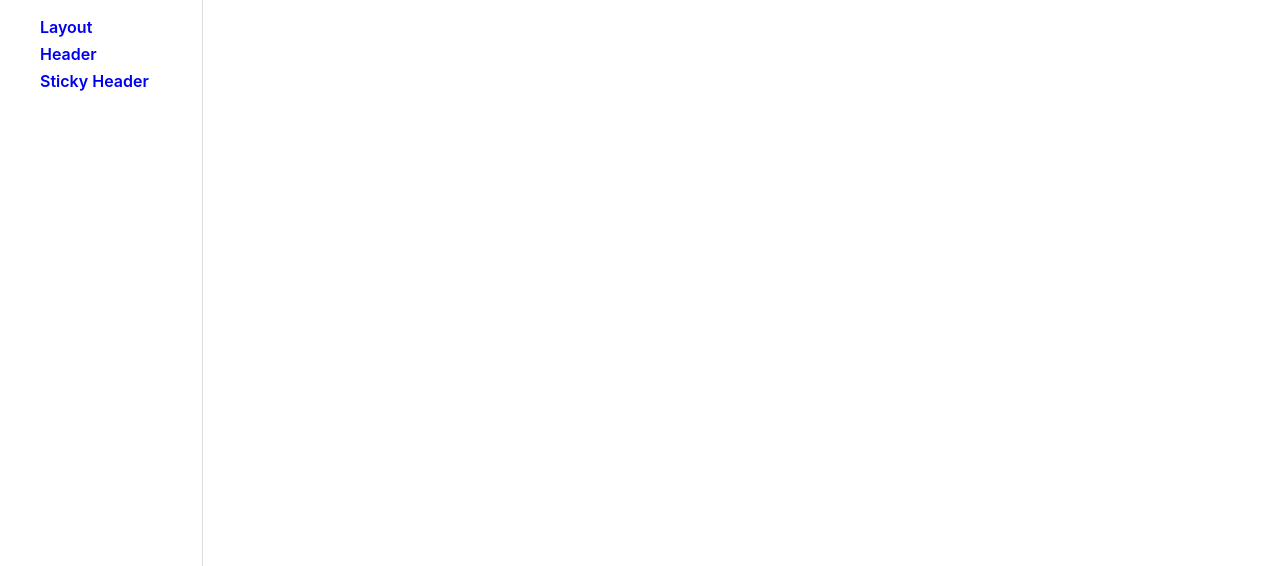
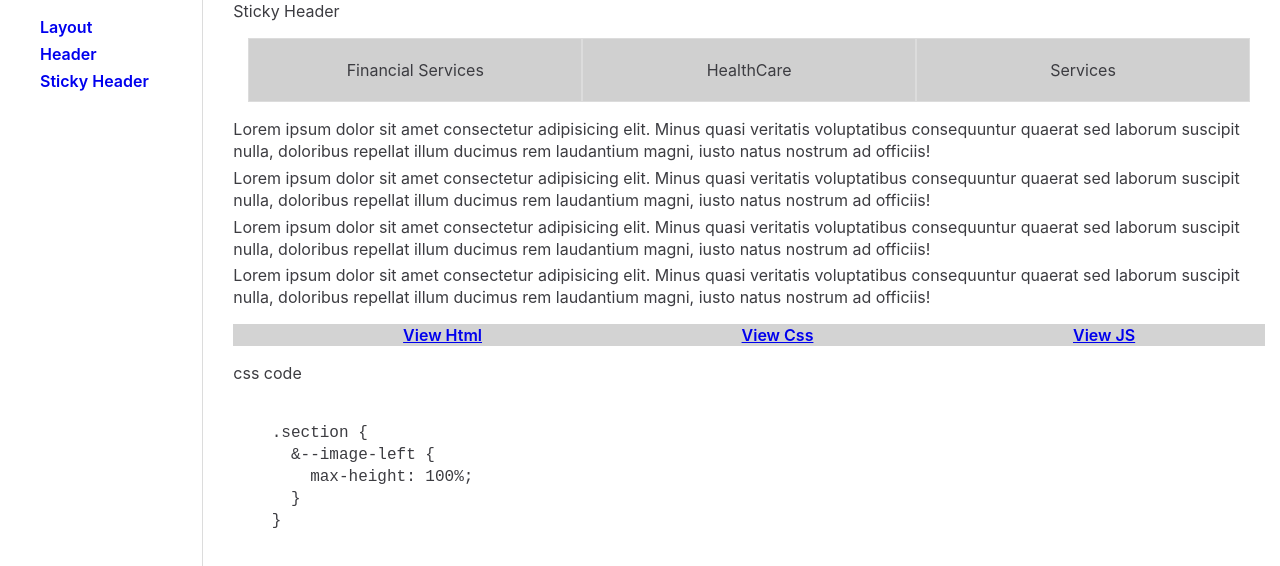
Before and after one commit to sadhna23/vue_boilerplate_atomic_design, a Vue app: page /sticky/css in a window 1280 px wide. Shown: the top 566 px of the page. Built offline with nearby package versions, Linux system fonts and the light colour scheme; a web font is replaced by a local one.

Commit message:
Ashish: dynamic routing and child routes

```diff
--- a/public/index.html
+++ b/public/index.html
@@ -1,17 +1,22 @@
 <!DOCTYPE html>
 <html lang="en">
+
 <head>
   <meta charset="utf-8">
   <meta http-equiv="X-UA-Compatible" content="IE=edge">
   <meta name="viewport" content="width=device-width,initial-scale=1.0">
   <link rel="icon" href="<%= BASE_URL %>favicon.ico">
   <title>boilerplate_vue</title>
+  <base href="/" />
 </head>
+
 <body>
   <noscript>
-      <strong>We're sorry but boilerplate_vue doesn't work properly without JavaScript enabled. Please enable it to continue.</strong>
+    <strong>We're sorry but boilerplate_vue doesn't work properly without JavaScript enabled. Please enable it to
+      continue.</strong>
   </noscript>
   <div id="app"></div>
   <!-- built files will be auto injected -->
 </body>
+
 </html>
--- a/src/App.vue
+++ b/src/App.vue
@@ -6,18 +6,22 @@
           <SideNav />
         </div>
         <div class="col-10 main__container">
-          <router-view />
+          <router-view>
+            <childRouting  />
+          </router-view>
         </div>
       </div>
     </div>
   </div>
 </template>
 <script>
+import childRouting from "@/components/molecules/childRouting.vue";
 import SideNav from "./components/molecules/SideNav";
 export default {
   name: "App",
   components: {
-    SideNav
+    SideNav,
+    childRouting
   }
 };
 </script>
--- /dev/null
+++ b/src/components/molecules/CssCodeSticky.vue
@@ -0,0 +1,12 @@
+<template>
+  <div>
+    css code
+    <pre>
+    .section {
+      &--image-left {
+        max-height: 100%;
+      }
+    }
+</pre>
+  </div>
+</template>
--- /dev/null
+++ b/src/components/molecules/HtmlCodeSticky.vue
@@ -0,0 +1,18 @@
+<template>
+  <div>
+    <span>Html code</span>
+    <pre>
+    &lt;section class="section section--image-left"&gt;
+      &lt;div class="container-fluid"&gt;
+        &lt;div class="row"&gt;
+          &lt;div class="col-xl-6 col-sm-12 card card--right"&gt;
+            &lt;h1&gt; This is heading for sticky &lt;/h1&gt;
+            &lt;p&gt; This is paragraph for sticky&lt;/p&gt;
+          &lt;/div&gt;
+          &lt;div class="col-xl-6 col-sm-12 card card--left"&gt;
+        &lt;/div&gt;
+      &lt;/div&gt;
+    &lt;/section&gt;
+</pre>
+  </div>
+</template>
--- a/src/components/molecules/SideNav.vue
+++ b/src/components/molecules/SideNav.vue
@@ -13,6 +13,7 @@
 </template>
 <script>
 export default {
-  name: "SideNav"
+  name: "SideNav",
+  mounted() {}
 };
 </script>
--- a/src/components/molecules/StickyTop.vue
+++ b/src/components/molecules/StickyTop.vue
@@ -42,7 +42,7 @@ export default {
   @include flex-direction(column);
   @include media-breakpoint-up(lg) {
     @include flex-direction(row);
-    align-items: stretch;
+    @include align-items(stretch);
     width: 100%;
   }
   .items__item {
--- a/src/components/molecules/childRouting.vue
+++ b/src/components/molecules/childRouting.vue
@@ -1,22 +1,36 @@
 <template>
+  <div>
     <ul class="code">
       <li>
-          <router-link to="/html">View Html</router-link>
+        <router-link :to="{name:`${compName}.Html`}">View Html</router-link>
       </li>
       <li>
-          <router-link to="/css">View Css</router-link>
+        <router-link :to="{name:`${compName}.Css`}">View Css</router-link>
       </li>
-        <li v-if="isJsAvailable">
+      <li>
         <router-link to="/javascript">View JS</router-link>
       </li>
     </ul>
+    <router-view></router-view>
+  </div>
 </template>
 
 <script>
 export default {
   props: {
-    isJsAvailable: Boolean
-  }
+    // isJsAvailable: Boolean
+  },
+  data() {
+    return {
+      compName: ""
+    };
+  },
+  created() {
+    this.bus.$on("compName", data => {
+      this.compName = data;
+    });
+  },
+  mounted() {}
 };
 </script>
 <style lang="scss">
--- a/src/components/organisms/ImageAtLeft.vue
+++ b/src/components/organisms/ImageAtLeft.vue
@@ -3,10 +3,10 @@
     <section class="section section--image-left">
       <div class="container width-limit">
         <div class="row">
-
           <div class="col-xl-6 col-sm-12 card card--right">
             <h1>This is header</h1>
-            <p>The Microsoft 365 E-Discovery and Data Subject Requests capability allows healthcareHCOs organizations to quickly access information and reports, and comply with discovery or other data and documentation requests. You can find data across Exchange Online, SharePoint Online, OneDrive for Business (including Teams and Groups), and public folders.
+            <p>
+              The Microsoft 365 E-Discovery and Data Subject Requests capability allows healthcareHCOs organizations to quickly access information and reports, and comply with discovery or other data and documentation requests. You can find data across Exchange Online, SharePoint Online, OneDrive for Business (including Teams and Groups), and public folders.
               The Microsoft 365 E-Discovery and Data Subject Requests capability allows healthcareHCOs organizations to quickly access information and reports, and comply with discovery or other data and documentation requests. You can find data across Exchange Online, SharePoint Online, OneDrive for Business (including Teams and Groups), and public folders.
             </p>
           </div>
@@ -14,8 +14,8 @@
         </div>
       </div>
     </section>
-      <section>
-        <div class="container  width-limit">
+    <!-- <section>
+      <div class="container width-limit">
         <div class="row">
           <div class="col-12">
             <div class="row">
@@ -27,9 +27,7 @@
           </div>
         </div>
       </div>
-      </section>
-
-
+    </section>-->
   </div>
 </template>
 
--- a/src/components/organisms/StickyHeader.vue
+++ b/src/components/organisms/StickyHeader.vue
@@ -10,6 +10,9 @@
           <p>Lorem ipsum dolor sit amet consectetur adipisicing elit. Minus quasi veritatis voluptatibus consequuntur quaerat sed laborum suscipit nulla, doloribus repellat illum ducimus rem laudantium magni, iusto natus nostrum ad officiis!</p>
           <p>Lorem ipsum dolor sit amet consectetur adipisicing elit. Minus quasi veritatis voluptatibus consequuntur quaerat sed laborum suscipit nulla, doloribus repellat illum ducimus rem laudantium magni, iusto natus nostrum ad officiis!</p>
         </div>
+        <div class="col-12">
+          <slot></slot>
+        </div>
       </div>
     </div>
   </div>
@@ -21,6 +24,9 @@ export default {
   components: {
     StickyTop
   },
+  props: {
+    compName: String
+  },
   data() {
     return {
       scrollY: null,
@@ -31,6 +37,7 @@ export default {
     window.addEventListener("scroll", () => {
       this.scrollY = Math.round(window.scrollY);
     });
+    this.bus.$emit("compName", this.$props.compName);
   }
 };
 </script>
--- a/src/main.js
+++ b/src/main.js
@@ -6,7 +6,7 @@ import AOS from "aos";
 import "aos/dist/aos.css";
 
 Vue.config.productionTip = false;
-
+Vue.prototype.bus = new Vue();
 new Vue({
   router,
   store,
--- a/src/router.js
+++ b/src/router.js
@@ -6,6 +6,8 @@ import Home from "./views/Home.vue";
 // import Header from "./views/Header.vue";
 import HTMLCode from "@/components/molecules/HTMLCode.vue";
 import CSSCode from "@/components/molecules/CSSCode.vue";
+import HtmlCodeSticky from "@/components/molecules/HtmlCodeSticky.vue";
+import CssCodeSticky from "@/components/molecules/CssCodeSticky.vue";
 
 Vue.use(Router);
 
@@ -15,7 +17,7 @@ export default new Router({
   routes: [
     {
       path: "/",
-      name: "home",
+      name: "/home",
       component: Home
     },
     {
@@ -26,25 +28,40 @@ export default new Router({
     {
       path: "/layout",
       name: "Layout",
+      props: { compName: "Layout" },
       component: () => import("./views/Layout.vue"),
       children: [
         {
-          path: "/html",
+          name: "Layout.Html",
+          path: "html",
           component: HTMLCode
         },
         {
-          path: "/css",
+          name: "Layout.Css",
+          path: "css",
           component: CSSCode
         }
       ]
     },
     {
       path: "/sticky",
-      name: "sticky",
+      name: "Sticky",
       component: StickyHeader,
       props: {
-        titles: ["Financial Services", "HealthCare", "Services"]
-      }
+        compName: "Sticky"
+      },
+      children: [
+        {
+          name: "Sticky.Html",
+          path: "html",
+          component: HtmlCodeSticky
+        },
+        {
+          name: "Sticky.Css",
+          path: "css",
+          component: CssCodeSticky
+        }
+      ]
     },
     {
       path: "/header",
--- a/src/views/Layout.vue
+++ b/src/views/Layout.vue
@@ -1,6 +1,9 @@
 <template>
   <div class="about">
-    <ImageAtLeft/>
+    <ImageAtLeft />
+    <div class="col-12">
+      <slot></slot>
+    </div>
   </div>
 </template>
 
@@ -10,6 +13,12 @@ import ImageAtLeft from "@/components/organisms/ImageAtLeft.vue";
 export default {
   components: {
     ImageAtLeft
+  },
+  props: {
+    compName: String
+  },
+  mounted() {
+    this.bus.$emit("compName", this.$props.compName);
   }
 };
 </script>
```
Lines whose indentation alone changed are shown as unchanged.
